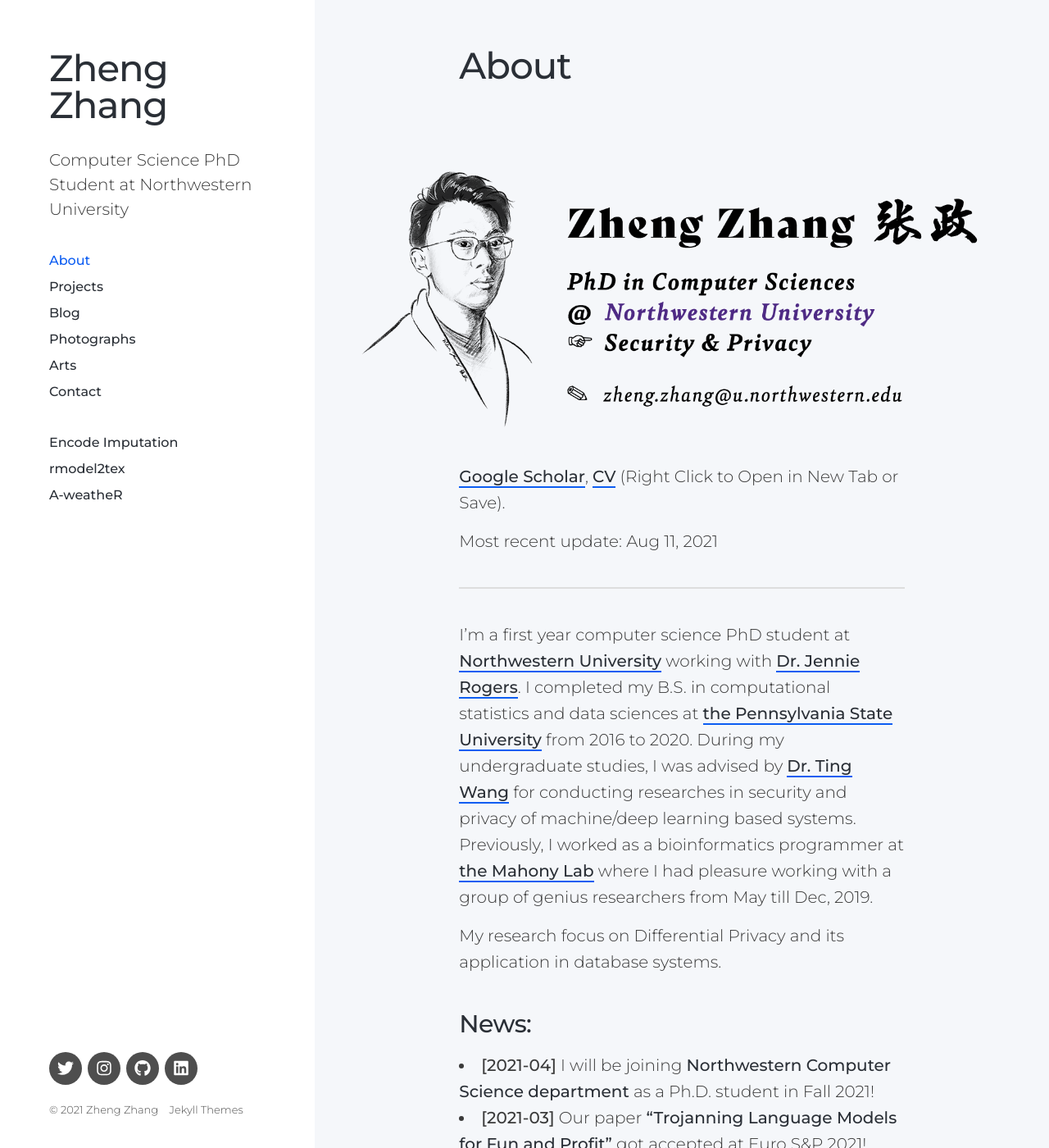
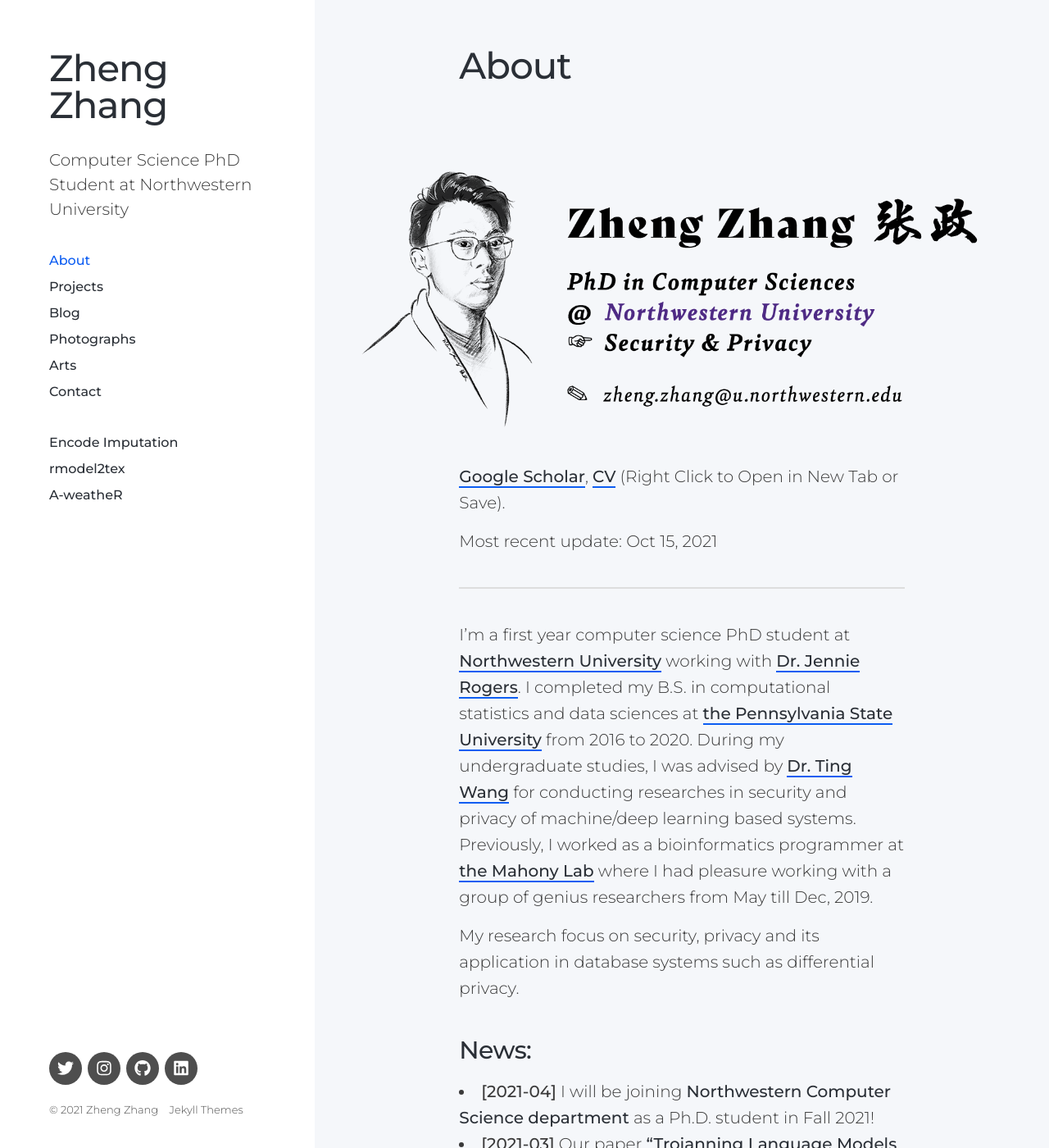
Before and after one commit to SecantZhang/secantzhang.github.io, a Jekyll site: the page built from _pages/about.md, in a window 1280 px wide and 1400 px high. Shown: the whole window at 82% size. Built offline with Jekyll 4.4.1, drawn with Linux system fonts in a browser that asks for light colours; nearby versions of some CDN libraries.

Commit message:
update the website

```diff
--- a/_pages/about.md
+++ b/_pages/about.md
@@ -15,14 +15,14 @@
 <!-- <a href="documents/zheng_zhang_cv.pdf" download class="button">Curriculum Vitae</a> &nbsp; Most recent update: Oct 29, 2019 -->
 [Google Scholar](https://scholar.google.com/citations?user=oSfFnawAAAAJ&hl=en&authuser=1),  [CV](documents/zheng_zhang_cv.pdf) (Right Click to Open in New Tab or Save).
 
-Most recent update: Aug 11, 2021
+Most recent update: Oct 15, 2021
 
 ---
 
 I'm a first year computer science PhD student at [Northwestern University](https://www.mccormick.northwestern.edu/computer-science/) working with [Dr. Jennie Rogers](http://users.eecs.northwestern.edu/~jennie/). I completed my B.S. in computational statistics and data sciences at [the Pennsylvania State University](https://www.psu.edu/) from 2016 to 2020. During my undergraduate studies, I was advised by [Dr. Ting Wang](https://www.alpslab.ai/) for conducting researches in security and privacy of machine/deep learning based systems. Previously, I worked as a bioinformatics programmer at [the Mahony Lab](http://mahonylab.org/) where I had pleasure working with a group of genius researchers from May till Dec, 2019.
 
 <!-- My research focus on deep learning security & privacy, more specifically the backdoor attack and defense in deep learning based systems. My other interests are social computing, differential privacy as well as its applications.  -->
-My research focus on Differential Privacy and its application in database systems.
+My research focus on security, privacy and its application in database systems such as differential privacy.
 
 ### News:
 
```
Also changed, not shown: 4 other files.
